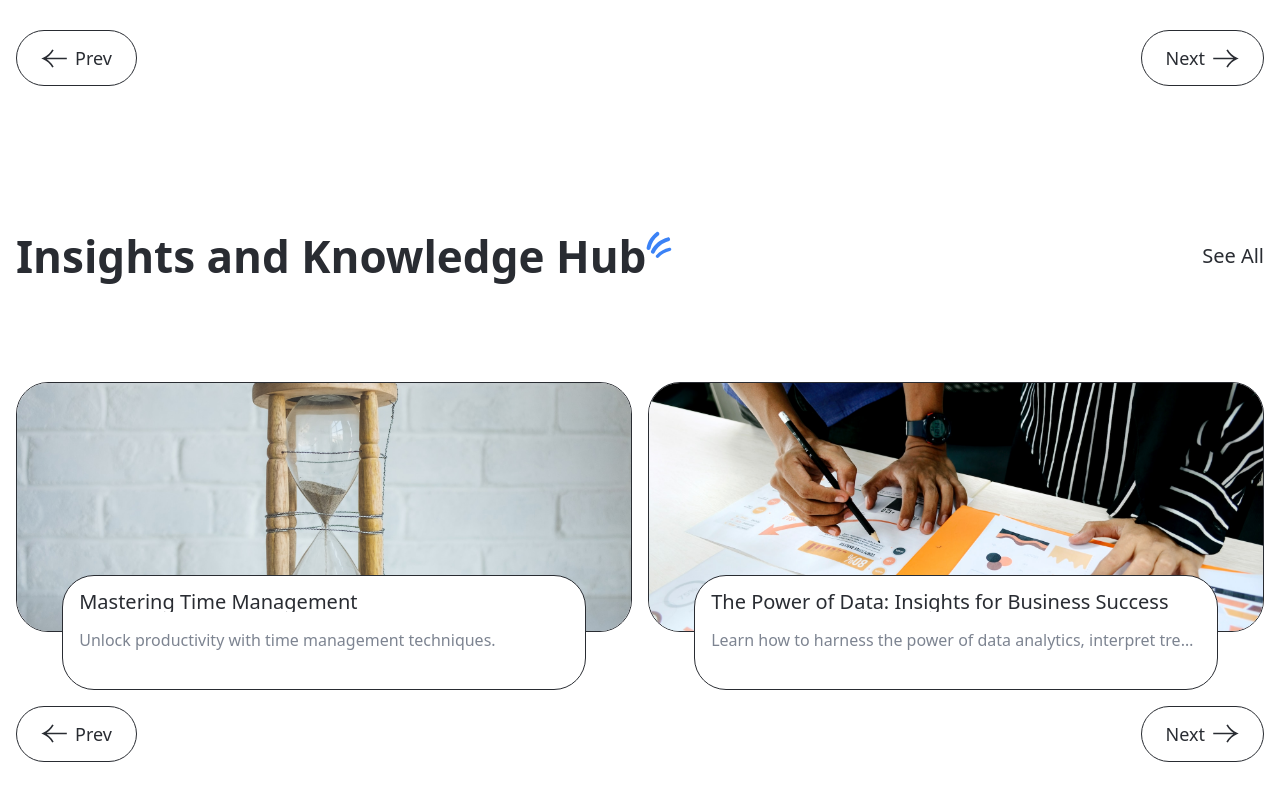
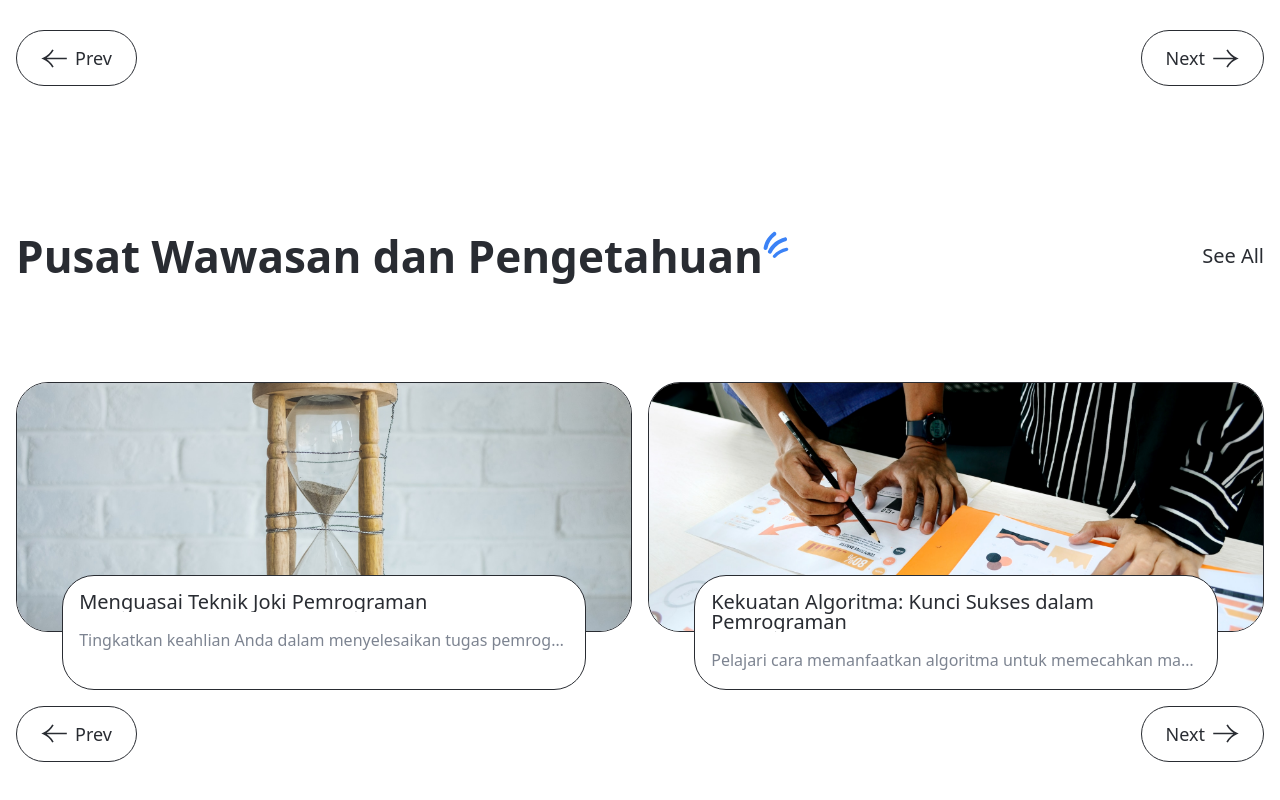
Before and after one commit to TeguhBagasM/thievcourse, a React (Vite) app: page / in a window 1280 px wide. Shown: the part 4394-5194 px from the top of the page. Built offline with nearby package versions, Linux system fonts and the light colour scheme.

Commit message:
style: changes blog text

```diff
--- a/src/constants/index.js
+++ b/src/constants/index.js
@@ -356,27 +356,30 @@ export const instructors = [
 export const blogs = [
   {
     id: 1,
-    title: "Mastering Time Management",
-    description: "Unlock productivity with time management techniques.",
+    title: "Menguasai Teknik Joki Pemrograman",
+    description:
+      "Tingkatkan keahlian Anda dalam menyelesaikan tugas pemrograman dengan cepat dan efisien.",
     thumbnail: blog01,
   },
   {
     id: 2,
-    title: "The Power of Data: Insights for Business Success",
-    description: "Learn how to harness the power of data analytics, interpret trends.",
+    title: "Kekuatan Algoritma: Kunci Sukses dalam Pemrograman",
+    description:
+      "Pelajari cara memanfaatkan algoritma untuk memecahkan masalah kompleks dalam pemrograman.",
     thumbnail: blog02,
   },
   {
     id: 3,
-    title: "Unlocking Your Creative Potential",
+    title: "Membuka Potensi Kreatif dalam Pengembangan Perangkat Lunak",
     description:
-      "Discover the techniques, tips, and inspiration you need to unleash your inner creativity.",
+      "Temukan teknik, tips, dan inspirasi yang Anda butuhkan untuk mengembangkan solusi perangkat lunak inovatif.",
     thumbnail: blog03,
   },
   {
     id: 4,
-    title: "The Future of Work: Navigating Remote Collaboration",
-    description: "Explore the latest trends and tools shaping remote collaboration.",
+    title: "Masa Depan Pemrograman: Navigasi Kolaborasi Jarak Jauh",
+    description:
+      "Jelajahi tren terbaru dan alat yang membentuk kolaborasi jarak jauh dalam industri teknologi.",
     thumbnail: blog04,
   },
 ];
--- a/src/sections/Blogs.jsx
+++ b/src/sections/Blogs.jsx
@@ -29,7 +29,7 @@ const Blogs = () => {
     <section id="blog">
       <div className="container">
         <div className="flex flex-col gap-y-24">
-          <SectionHeader title="Insights and Knowledge Hub" link="#" />
+          <SectionHeader title="Pusat Wawasan dan Pengetahuan" link="#" />
 
           <motion.div
             variants={centerVariants}
```
